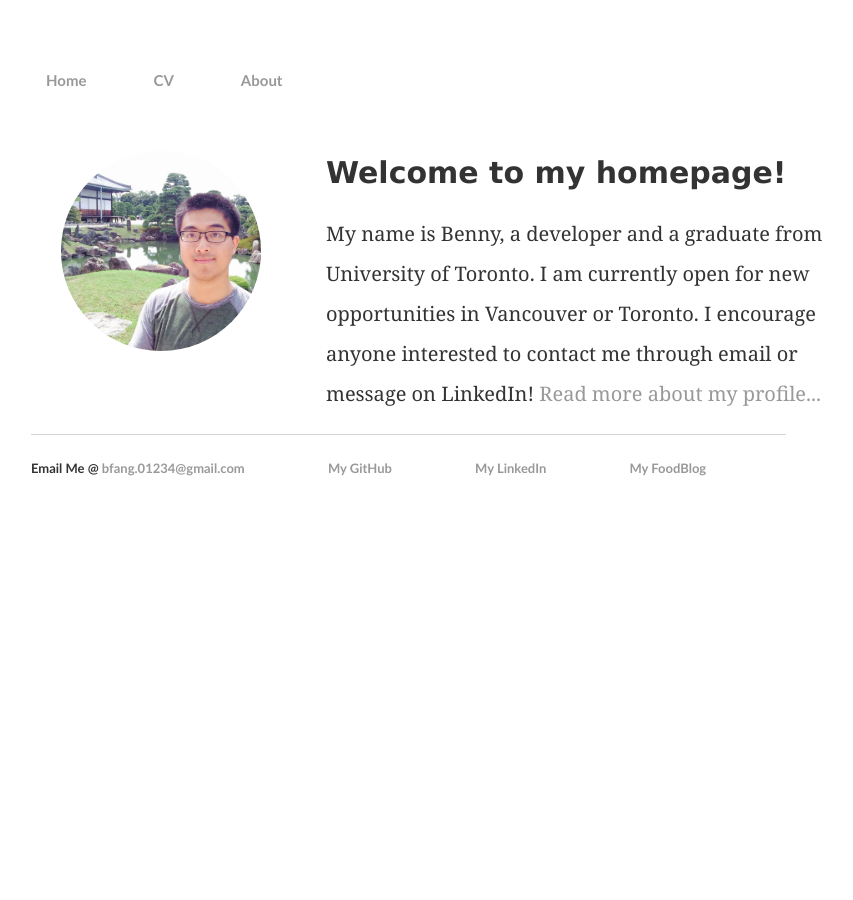
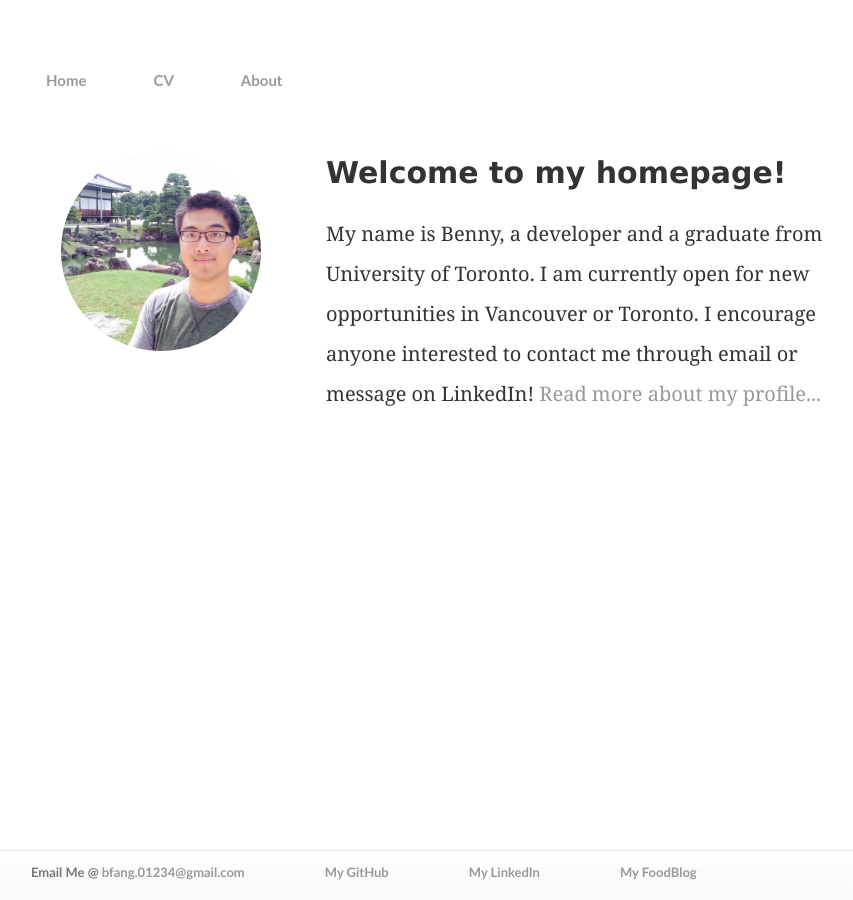
Before and after one commit to bennyfang/bennyfang.github.io, a Jekyll site: the page built from index.html, in a window 1280 px wide. Shown: the whole page, without its empty margins (189-1042 px from the left). Built offline with Jekyll 4.4.1, drawn with Linux system fonts in a browser that asks for light colours.

Commit message:
Sticky footer
Implemented sticky footer

```diff
--- a/_includes/footer.html
+++ b/_includes/footer.html
@@ -1,9 +1,19 @@
-<footer>
-	<div class="border"></div>
+<!--footer>
 	<ul>
 		<li>Email Me @ <a href="mailto:bfang.01234@gmail.com">bfang.01234@gmail.com</a></li>
 		<li><a href="https://github.com/bennyfang">My GitHub</a></li>
 		<li><a href="https://www.linkedin.com/in/benny-fang-87479b8b?trk=hp-identity-photo">My LinkedIn</a></li>
 		<li><a href="https://www.bennylicious.club">My FoodBlog</a></li>
 	</ul>
-</footer>
+</footer-->
+
+<footer class="navbar navbar-default navbar-fixed-bottom">
+	<div class="container">
+    	<ul class="navbar-text pull-left">
+			<li>Email Me @ <a href="mailto:bfang.01234@gmail.com">bfang.01234@gmail.com</a></li>
+			<li><a href="https://github.com/bennyfang">My GitHub</a></li>
+			<li><a href="https://www.linkedin.com/in/benny-fang-87479b8b?trk=hp-identity-photo">My LinkedIn</a></li>
+			<li><a href="https://www.bennylicious.club">My FoodBlog</a></li>
+    	</ul>
+    </div>
+</div>
--- a/css/style.css
+++ b/css/style.css
@@ -13,12 +13,6 @@ body, p, .cv li, .cv ul li {
 @media (min-width: 1200px) {
   .container {
     width: 900px;
-  }
-}
-
-@media (min-width: 800px) {
-  .footer {
-    width: 600px;
   }
 }
 
@@ -48,16 +42,16 @@ nav ul li {
 
 footer {
 	border-top: 1px solid #d5d5d5; /* grey border */
-    float: left;
     font-size: 13px;
     bottom: 0px;
-    height: 75px;
 }
 
 footer ul li {
+	float: left;
+	list-style: none;
     display: inline;
     margin-right: 80px;
-    line-height: 200%;
+    line-height: 100%;
 }
 
 /* paragraph and font */
@@ -91,6 +85,7 @@ p {
 
 
 /* cv tab */
+
 .cv ul li {
     font-size: 20px;
     line-height: 200%;
```
